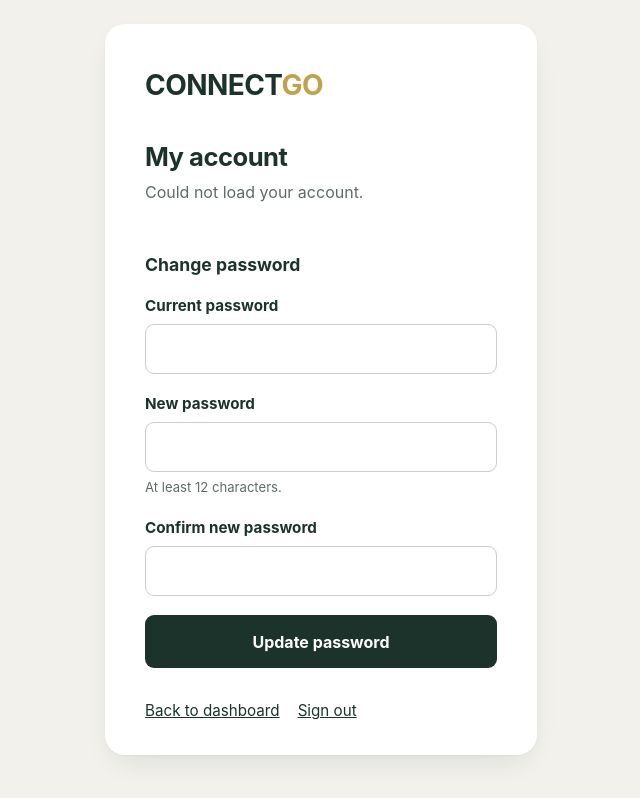
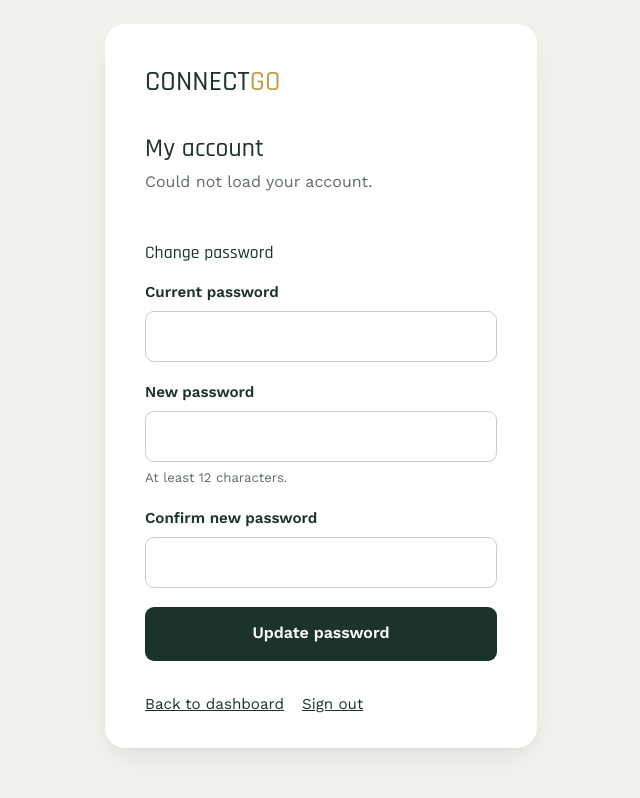
Before and after one commit to richiemounti/connectGoOpsDashboard, a website: page account.html in a window 1280 px wide. Shown: the whole page, without its empty margins (319-959 px from the left). Drawn offline with nearby package versions, Linux system fonts and the light colour scheme; no server answers.

Commit message:
new changes v5

```diff
--- a/account.html
+++ b/account.html
@@ -1,58 +1,213 @@
 <!doctype html>
 <html lang="en">
   <head>
-<meta charset="utf-8">
-<meta name="viewport" content="width=device-width, initial-scale=1">
-<meta name="robots" content="noindex, nofollow">
+    <meta charset="utf-8" />
+    <meta name="viewport" content="width=device-width, initial-scale=1" />
+    <meta name="robots" content="noindex, nofollow" />
     <title>My account &middot; ConnectGo</title>
+    <link rel="preconnect" href="https://fonts.googleapis.com" />
+    <link rel="preconnect" href="https://fonts.gstatic.com" crossorigin />
+    <link
+      href="https://fonts.googleapis.com/css2?family=Rajdhani:wght@400;500;600;700&family=Work+Sans:ital,wght@0,300;0,400;0,500;0,600;1,300&display=swap"
+      rel="stylesheet"
+    />
     <style>
+      /* cyrillic-ext */
+
+      /* cyrillic */
+
+      /* vietnamese */
+
+      /* latin-ext */
+
+      /* latin */
+
       :root {
-    --green: #1C332C;
-    --gold: #C2A14D;
-    --bg: #F2F1EC;
-    --border: #C7CFC9;
-    --muted: #5F6B64;
-    --danger: #A6312B;
-    --ok: #2E6B4F;
+        --green: #1c332c;
+        --gold: #c2a14d;
+        --bg: #f2f1ec;
+        --border: #c7cfc9;
+        --muted: #5f6b64;
+        --danger: #a6312b;
+        --ok: #2e6b4f;
       }
-  * { box-sizing: border-box; }
-  html, body { min-height: 100%; }
+      * {
+        box-sizing: border-box;
+      }
+      html,
       body {
-    margin: 0; display: grid; place-items: center; padding: 24px 16px;
-    background: var(--bg); color: var(--green);
-    font: 16px/1.5 'Space Grotesk', ui-sans-serif, -apple-system, BlinkMacSystemFont, "Segoe UI", Helvetica, Arial, sans-serif;
+        min-height: 100%;
+      }
+      body {
+        margin: 0;
+        display: grid;
+        place-items: center;
+        padding: 24px 16px;
+        background: var(--bg);
+        color: var(--green);
+        font:
+          16px/1.5 "Work Sans",
+          ui-sans-serif,
+          -apple-system,
+          BlinkMacSystemFont,
+          "Segoe UI",
+          Helvetica,
+          Arial,
+          sans-serif;
       }
       .card {
-    width: 100%; max-width: 27rem; background: #fff; border-radius: 20px; padding: 2.5rem 2.5rem 2rem;
-    box-shadow: 0 1px 2px rgba(28,51,44,.04), 0 12px 32px -12px rgba(28,51,44,.14);
+        width: 100%;
+        max-width: 27rem;
+        background: #fff;
+        border-radius: 20px;
+        padding: 2.5rem 2.5rem 2rem;
+        box-shadow:
+          0 1px 2px rgba(28, 51, 44, 0.04),
+          0 12px 32px -12px rgba(28, 51, 44, 0.14);
       }
-  .wordmark { margin: 0 0 2rem; font-size: 1.75rem; font-weight: 700; letter-spacing: -.02em; }
-  .wordmark em { font-style: normal; color: var(--gold); }
-  h1 { margin: 0 0 .25rem; font-size: 1.6rem; letter-spacing: -.02em; }
-  h2 { margin: 2rem 0 1rem; font-size: 1.1rem; }
-  .sub { margin: 0; color: var(--muted); word-break: break-all; }
-  .access { display: flex; flex-wrap: wrap; gap: 6px; margin: 1rem 0 0; padding: 0; list-style: none; }
-  .access li { padding: 3px 10px; border-radius: 99px; background: rgba(28,51,44,.07); font-size: .8rem; font-weight: 700; }
-  .access li.admin { background: rgba(194,161,77,.18); }
-  label { display: block; margin: 0 0 .4rem; font-weight: 700; font-size: .95rem; }
+      .wordmark {
+        margin: 0 0 2rem;
+        font-size: 1.75rem;
+        font-weight: 700;
+        letter-spacing: -0.02em;
+      }
+      .wordmark em {
+        font-style: normal;
+        color: var(--gold);
+      }
+      h1 {
+        margin: 0 0 0.25rem;
+        font-size: 1.6rem;
+        letter-spacing: -0.02em;
+      }
+      h2 {
+        margin: 2rem 0 1rem;
+        font-size: 1.1rem;
+      }
+      .sub {
+        margin: 0;
+        color: var(--muted);
+        word-break: break-all;
+      }
+      .access {
+        display: flex;
+        flex-wrap: wrap;
+        gap: 6px;
+        margin: 1rem 0 0;
+        padding: 0;
+        list-style: none;
+      }
+      .access li {
+        padding: 3px 10px;
+        border-radius: 99px;
+        background: rgba(28, 51, 44, 0.07);
+        font-size: 0.8rem;
+        font-weight: 700;
+      }
+      .access li.admin {
+        background: rgba(194, 161, 77, 0.18);
+      }
+      label {
+        display: block;
+        margin: 0 0 0.4rem;
+        font-weight: 700;
+        font-size: 0.95rem;
+      }
       input {
-    width: 100%; margin: 0 0 1.2rem; padding: .75rem .9rem; font: inherit; color: var(--green);
-    background: #fff; border: 1px solid var(--border); border-radius: 9px;
+        width: 100%;
+        margin: 0 0 1.2rem;
+        padding: 0.75rem 0.9rem;
+        font: inherit;
+        color: var(--green);
+        background: #fff;
+        border: 1px solid var(--border);
+        border-radius: 9px;
       }
-  input:focus { outline: none; border-color: var(--green); box-shadow: 0 0 0 3px rgba(28,51,44,.12); }
-  .hint { margin: -.85rem 0 1.2rem; color: var(--muted); font-size: .82rem; }
+      input:focus {
+        outline: none;
+        border-color: var(--green);
+        box-shadow: 0 0 0 3px rgba(28, 51, 44, 0.12);
+      }
+      .hint {
+        margin: -0.85rem 0 1.2rem;
+        color: var(--muted);
+        font-size: 0.82rem;
+      }
       button {
-    width: 100%; padding: .9rem; font: inherit; font-weight: 700; color: #fff;
-    background: var(--green); border: 0; border-radius: 9px; cursor: pointer;
+        width: 100%;
+        padding: 0.9rem;
+        font: inherit;
+        font-weight: 700;
+        color: #fff;
+        background: var(--green);
+        border: 0;
+        border-radius: 9px;
+        cursor: pointer;
       }
-  button:hover:not(:disabled) { background: #152722; }
-  button:disabled { opacity: .65; cursor: progress; }
-  .msg { margin: 0 0 1.2rem; padding: .7rem .85rem; border: 1px solid; border-radius: 9px; font-size: .93rem; }
-  .msg.error { color: var(--danger); border-color: rgba(166,49,43,.3); background: rgba(166,49,43,.06); }
-  .msg.info { color: var(--ok); border-color: rgba(46,107,79,.3); background: rgba(46,107,79,.06); }
-  .links { display: flex; flex-wrap: wrap; gap: 6px 18px; margin: 2rem 0 0; font-size: .95rem; }
-  .links a { color: var(--green); }
-  [hidden] { display: none !important; }
+      button:hover:not(:disabled) {
+        background: #152722;
+      }
+      button:disabled {
+        opacity: 0.65;
+        cursor: progress;
+      }
+      .msg {
+        margin: 0 0 1.2rem;
+        padding: 0.7rem 0.85rem;
+        border: 1px solid;
+        border-radius: 9px;
+        font-size: 0.93rem;
+      }
+      .msg.error {
+        color: var(--danger);
+        border-color: rgba(166, 49, 43, 0.3);
+        background: rgba(166, 49, 43, 0.06);
+      }
+      .msg.info {
+        color: var(--ok);
+        border-color: rgba(46, 107, 79, 0.3);
+        background: rgba(46, 107, 79, 0.06);
+      }
+      .links {
+        display: flex;
+        flex-wrap: wrap;
+        gap: 6px 18px;
+        margin: 2rem 0 0;
+        font-size: 0.95rem;
+      }
+      .links a {
+        color: var(--green);
+      }
+      [hidden] {
+        display: none !important;
+      }
+
+      /* Original typography: relaxed spacing and moderate weights. */
+      html {
+        -webkit-font-smoothing: antialiased;
+        -moz-osx-font-smoothing: grayscale;
+      }
+      body {
+        font-weight: 400;
+        line-height: 1.55;
+      }
+      h1,
+      h2,
+      h3,
+      .page-title,
+      .section-title,
+      .wordmark {
+        font-family: "Rajdhani", sans-serif;
+        font-weight: 500;
+        letter-spacing: 0.005em;
+        line-height: 1.3;
+      }
+      button,
+      input,
+      select,
+      textarea {
+        font-family: "Work Sans", sans-serif;
+      }
     </style>
   </head>
   <body>
@@ -66,12 +221,29 @@
       <div id="message" class="msg" hidden></div>
       <form id="form">
         <label for="current">Current password</label>
-    <input id="current" type="password" required autocomplete="current-password">
+        <input
+          id="current"
+          type="password"
+          required
+          autocomplete="current-password"
+        />
         <label for="next">New password</label>
-    <input id="next" type="password" required minlength="12" autocomplete="new-password">
+        <input
+          id="next"
+          type="password"
+          required
+          minlength="12"
+          autocomplete="new-password"
+        />
         <p class="hint">At least 12 characters.</p>
         <label for="confirm">Confirm new password</label>
-    <input id="confirm" type="password" required minlength="12" autocomplete="new-password">
+        <input
+          id="confirm"
+          type="password"
+          required
+          minlength="12"
+          autocomplete="new-password"
+        />
         <button id="submit" type="submit">Update password</button>
       </form>
 
@@ -83,60 +255,97 @@
     </main>
     <script>
       (function () {
-  'use strict';
-  var API = '/.netlify/functions/auth';
-  var LABELS = { kb: 'Knowledge Base', ops: 'Ops', governance: 'Governance', financials: 'Financials', admin: 'Admin · all dashboards' };
-  var msg = document.getElementById('message');
+        "use strict";
+        var API = "/.netlify/functions/auth";
+        var LABELS = {
+          kb: "Knowledge Base",
+          ops: "Ops",
+          governance: "Governance",
+          financials: "Financials",
+          admin: "Admin · all dashboards",
+        };
+        var msg = document.getElementById("message");
 
         function show(text, kind) {
           msg.textContent = text;
-    msg.className = 'msg ' + kind;
+          msg.className = "msg " + kind;
           msg.hidden = false;
         }
 
-  fetch(API + '?action=me', { cache: 'no-store' })
+        fetch(API + "?action=me", { cache: "no-store" })
           .then(function (res) {
-      if (res.status === 401) { location.href = '/login.html?next=' + encodeURIComponent('/account.html'); return null; }
+            if (res.status === 401) {
+              location.href =
+                "/login.html?next=" + encodeURIComponent("/account.html");
+              return null;
+            }
             return res.json();
           })
           .then(function (me) {
             if (!me) return;
-      document.getElementById('name').textContent = me.name || 'My account';
-      document.getElementById('email').textContent = me.email;
-      var list = document.getElementById('access');
+            document.getElementById("name").textContent =
+              me.name || "My account";
+            document.getElementById("email").textContent = me.email;
+            var list = document.getElementById("access");
             (me.roles || []).forEach(function (role) {
-        var li = document.createElement('li');
+              var li = document.createElement("li");
               li.textContent = LABELS[role] || role;
-        if (role === 'admin') li.className = 'admin';
+              if (role === "admin") li.className = "admin";
               list.appendChild(li);
             });
             // The user-management panel lives on the KB site only.
-      if (me.site === 'kb' && (me.roles || []).indexOf('admin') !== -1) {
-        document.getElementById('admin-link').hidden = false;
+            if (me.site === "kb" && (me.roles || []).indexOf("admin") !== -1) {
+              document.getElementById("admin-link").hidden = false;
             }
           })
-    .catch(function () { document.getElementById('email').textContent = 'Could not load your account.'; });
+          .catch(function () {
+            document.getElementById("email").textContent =
+              "Could not load your account.";
+          });
 
-  document.getElementById('form').addEventListener('submit', function (e) {
+        document
+          .getElementById("form")
+          .addEventListener("submit", function (e) {
             e.preventDefault();
-    var current = document.getElementById('current').value;
-    var next = document.getElementById('next').value;
-    if (next !== document.getElementById('confirm').value) { show('New passwords do not match.', 'error'); return; }
-    var btn = document.getElementById('submit');
+            var current = document.getElementById("current").value;
+            var next = document.getElementById("next").value;
+            if (next !== document.getElementById("confirm").value) {
+              show("New passwords do not match.", "error");
+              return;
+            }
+            var btn = document.getElementById("submit");
             btn.disabled = true;
-    fetch(API + '?action=change-password', {
-      method: 'POST',
-      headers: { 'content-type': 'application/json' },
+            fetch(API + "?action=change-password", {
+              method: "POST",
+              headers: { "content-type": "application/json" },
               body: JSON.stringify({ current: current, next: next }),
             })
               .then(function (res) {
-        return res.json().catch(function () { return {}; }).then(function (data) {
-          if (!res.ok) throw new Error(data.error || 'Could not update password');
+                return res
+                  .json()
+                  .catch(function () {
+                    return {};
+                  })
+                  .then(function (data) {
+                    if (!res.ok)
+                      throw new Error(
+                        data.error || "Could not update password",
+                      );
                   });
               })
-      .then(function () { e.target.reset(); show('Password updated. Use it next time you sign in, on every dashboard.', 'info'); })
-      .catch(function (err) { show(err.message, 'error'); })
-      .then(function () { btn.disabled = false; });
+              .then(function () {
+                e.target.reset();
+                show(
+                  "Password updated. Use it next time you sign in, on every dashboard.",
+                  "info",
+                );
+              })
+              .catch(function (err) {
+                show(err.message, "error");
+              })
+              .then(function () {
+                btn.disabled = false;
+              });
           });
       })();
     </script>
```
Lines whose indentation alone changed are shown as unchanged.
